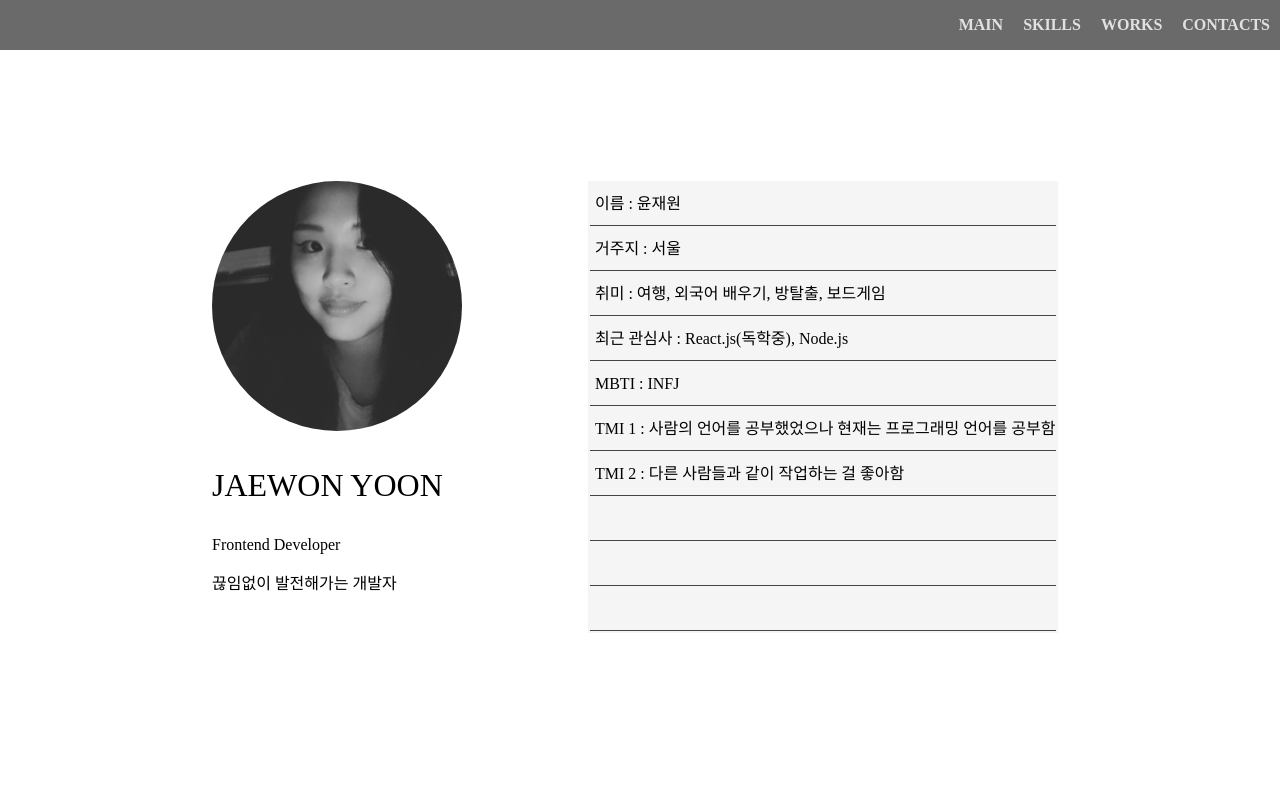
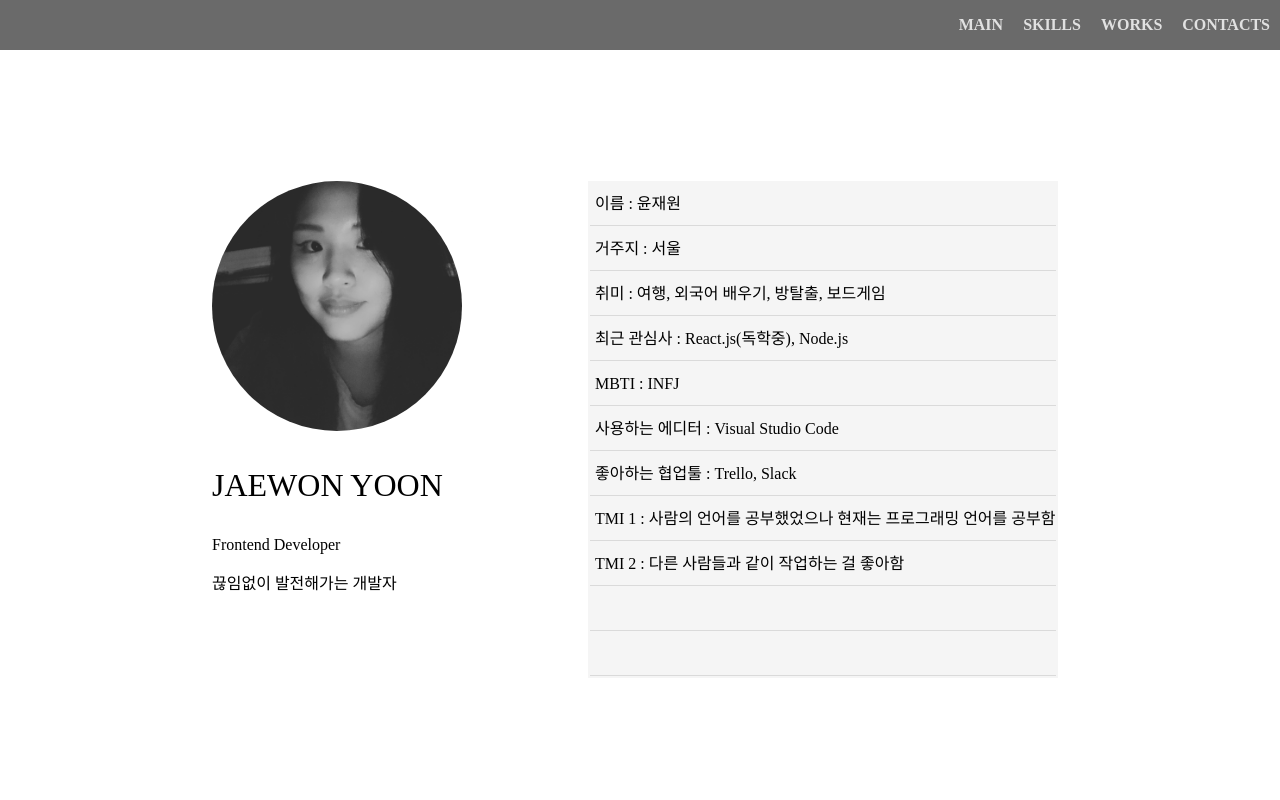
Before and after one commit to woniyoon/portfolio, a React (Create React App) app: page / in a window 1280 px wide. Shown: the top 800 px of the page. Built offline with nearby package versions, Linux system fonts and the light colour scheme; a web font is replaced by a local one.

Commit message:
Add more lines about myself

```diff
--- a/src/Components/About.css
+++ b/src/Components/About.css
@@ -45,7 +45,7 @@
 }
 
 .about table td {
-    border-bottom: 1px solid rgb(69, 69, 69);
+    border-bottom: 1px solid rgb(218, 218, 218);
     line-height: 2.5em;
     font-size: 1em;
     padding-left: 5px;
--- a/src/Components/About.js
+++ b/src/Components/About.js
@@ -61,13 +61,16 @@ class About extends React.Component {
                                     <td>MBTI : INFJ</td>
                                 </tr>
                                 <tr>
+                                    <td>사용하는 에디터 : Visual Studio Code</td>
+                                </tr>
+                                <tr>
+                                    <td>좋아하는 협업툴 : Trello, Slack</td>
+                                </tr>
+                                <tr>
                                     <td>TMI 1 : 사람의 언어를 공부했었으나 현재는 프로그래밍 언어를 공부함</td>
                                 </tr>
                                 <tr>
                                     <td>TMI 2 : 다른 사람들과 같이 작업하는 걸 좋아함</td>
-                                </tr>
-                                <tr>
-                                    <td><br/></td>
                                 </tr>
                                 <tr>
                                     <td><br/></td>
```
